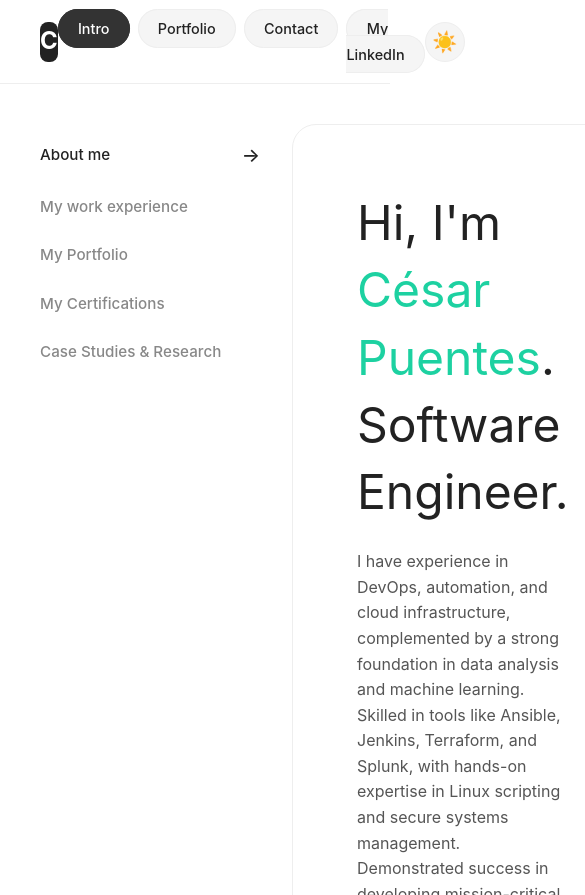
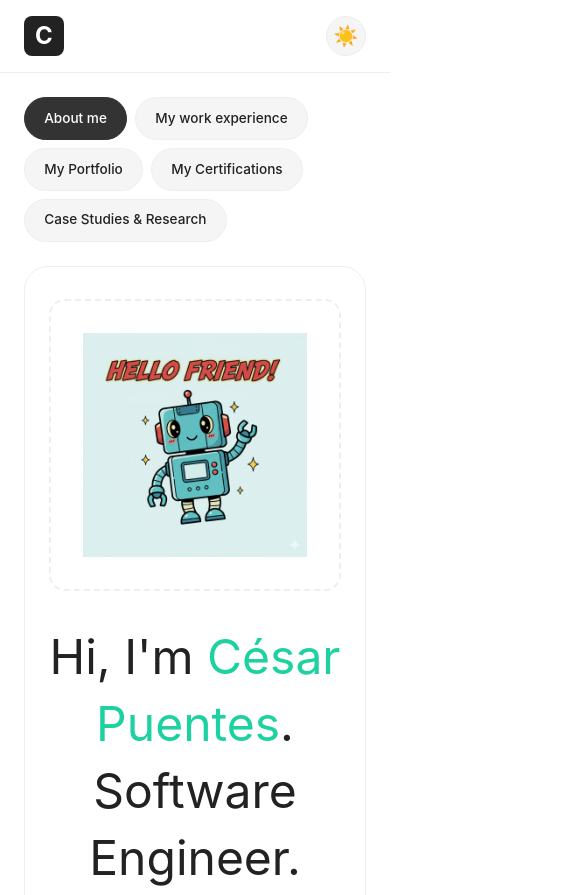
Before and after one commit to CesarPuentes/PortfolioWebsite, a plain HTML site: page index.html in a window 390 px wide. Shown: the top 895 px of the page, 585 px wide, since content can reach past the window. Drawn offline with Linux system fonts and the light colour scheme.

Commit message:
upgrades

```diff
--- a/sections/about-me.html
+++ b/sections/about-me.html
@@ -26,7 +26,6 @@
         </div>
     </div>
     <div class="hero-image-placeholder">
-        <p>Image Placeholder</p>
-        <span>(Your illustration or photo goes here)</span>
+        <img src="hello.jpg" alt="Description of the hero image" style="width: 100%; height: auto;">
     </div>
 </section>
--- a/style.css
+++ b/style.css
@@ -392,3 +392,82 @@ body.dark-mode .cert-skills {
     object-fit: cover; /* Ensures the image fills the area without stretching */
     border-bottom: 1px solid #eee;
 }
+
+/* 8. Mobile Styles (Media Query) */
+@media (max-width: 768px) {
+
+    /* Adjust overall padding for smaller screens */
+    .page-header {
+        padding: 1rem 1.5rem;
+    }
+
+    .main-nav {
+        /* Hide the main-nav pill navigation on mobile to save space */
+        display: none;
+    }
+
+    /* 1. Stack the sidebar and main content */
+    .page-container {
+        flex-direction: column; /* Stacks the children vertically */
+        padding: 1.5rem; /* Reduce padding for mobile */
+        gap: 1.5rem;
+    }
+
+    /* 2. Move the sidebar to the top using the 'order' property */
+    .sidebar {
+        flex: 1 1 auto; /* Allow the sidebar to grow/shrink based on content */
+        order: -1;     /* Moves it visually before elements with order: 0 (main-content) */
+        padding-top: 0;
+    }
+
+    /* 3. Adjust the sidebar navigation for mobile */
+    .sidebar-nav ul {
+        flex-direction: row; /* Change menu to be horizontal */
+        flex-wrap: wrap;     /* Allow menu items to wrap to the next line */
+        gap: 0.5rem;         /* Space out the new horizontal menu items */
+    }
+
+    .sidebar-nav a {
+        /* Apply pill-style to the mobile menu items */
+        padding: 0.6rem 1.2rem;
+        border-radius: 999px;
+        background-color: var(--nav-pill-bg);
+        border: 1px solid var(--border-color);
+        color: var(--text-color);
+        font-size: 0.85rem;
+        transition: background-color 0.2s, color 0.2s;
+
+        /* Remove the arrow span */
+        justify-content: center;
+    }
+
+    .sidebar-nav a:hover,
+    .sidebar-nav a.active {
+        background-color: var(--nav-pill-active-bg);
+        color: var(--nav-pill-active-text);
+        border-color: var(--nav-pill-active-bg);
+    }
+
+    .sidebar-nav a span {
+        display: none; /* Hide the arrow from the sidebar menu */
+    }
+
+    /* Adjust main content padding and layout for mobile */
+    .content-panel {
+        padding: 2rem 1.5rem; /* Reduce padding inside the main content panels */
+    }
+
+    .content-panel.hero-card {
+        flex-direction: column; /* Stack the hero text and image vertically */
+        text-align: center;
+    }
+
+    .hero-image-placeholder {
+        order: -1; /* Move the image above the hero text on mobile */
+        height: 300px;
+    }
+
+    .hero-text .skills-summary ul {
+        justify-content: center; /* Center the skill pills */
+    }
+}
```
Also changed, not shown: hello.jpg (added).
